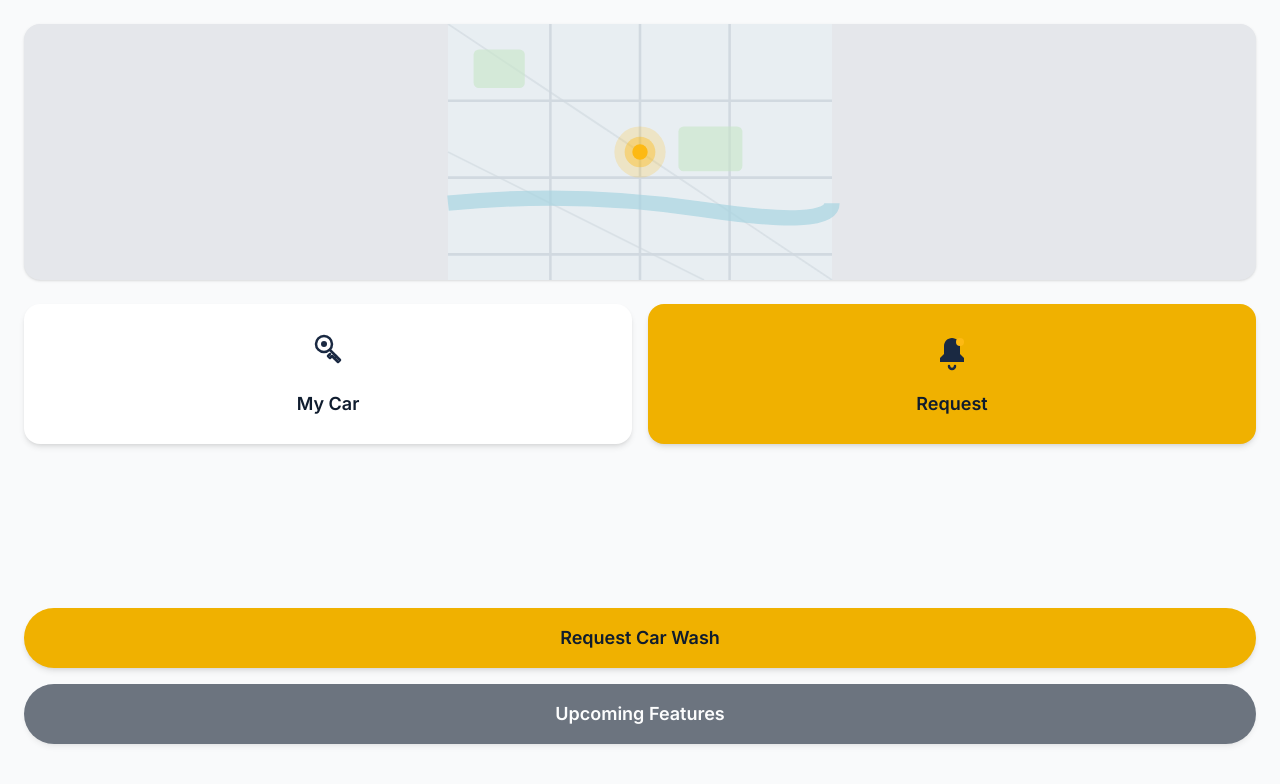
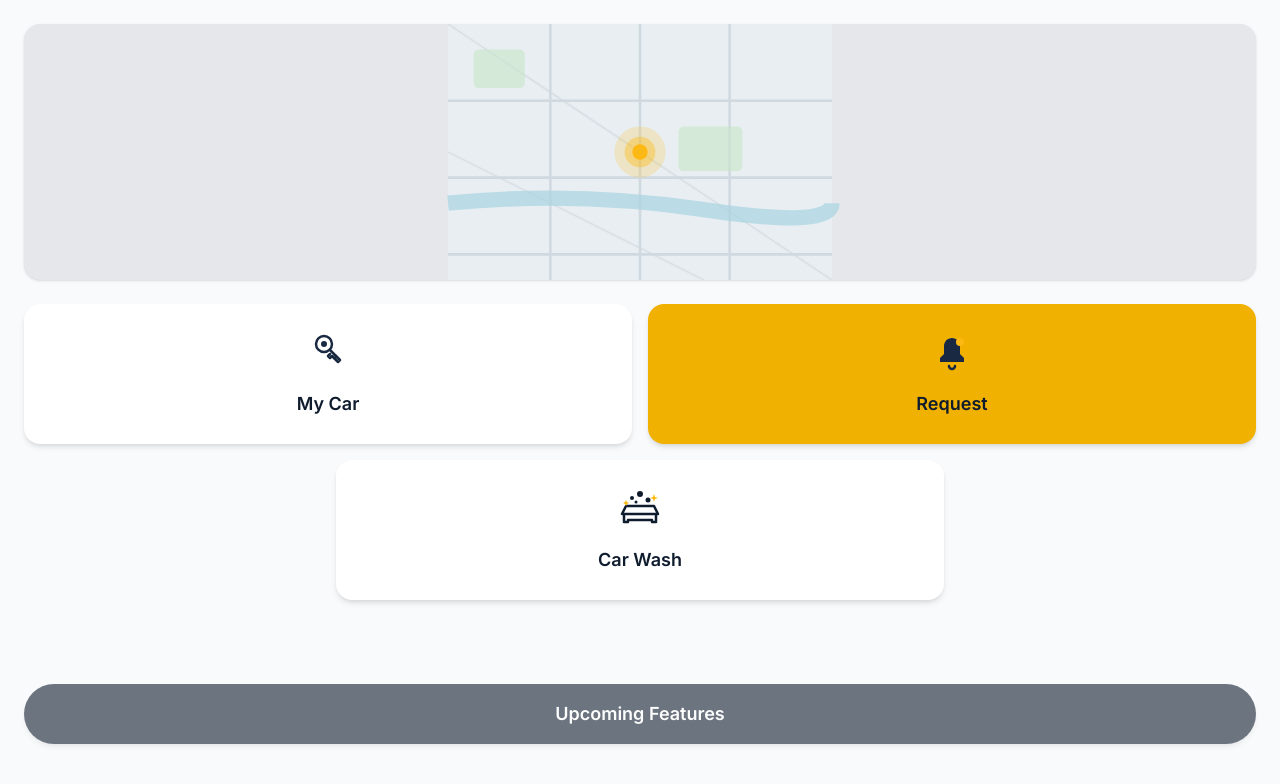
Before and after one commit to markkmagedd/valetx, a Next.js app: page /home in a window 1280 px wide. Shown: the top 784 px of the page. Built offline with nearby package versions, Linux system fonts and the light colour scheme.

Commit message:
feat: Convert Car Wash button into square ActionCard below My Car and Request

```diff
--- a/app/home/page.tsx
+++ b/app/home/page.tsx
@@ -4,7 +4,7 @@ import { useRouter } from "next/navigation";
 import MapView from "@/components/MapView";
 import ActionCard from "@/components/ActionCard";
 import Button from "@/components/Button";
-import { CarKeyIcon, BellIcon } from "@/components/Icons";
+import { CarKeyIcon, BellIcon, CarWashIcon } from "@/components/Icons";
 
 export default function HomePage() {
   const router = useRouter();
@@ -33,22 +33,22 @@ export default function HomePage() {
             onClick={() => router.push("/searching")}
             variant="yellow"
           />
+          <div className="col-span-2 flex justify-center">
+            <div className="w-[calc(50%-8px)]">
+              <ActionCard
+                icon={<CarWashIcon />}
+                title="Car Wash"
+                onClick={() => router.push("/car-wash")}
+              />
+            </div>
+          </div>
         </div>
 
-        {/* Actions & Upcoming Features */}
+        {/* Upcoming Features Button */}
         <div
-          className="flex-1 flex flex-col justify-end space-y-4 pb-8 animate-fadeIn"
+          className="flex-1 flex items-end pb-8 animate-fadeIn"
           style={{ animationDelay: "0.2s" }}
         >
-          <Button
-            variant="primary"
-            size="lg"
-            onClick={() => router.push("/car-wash")}
-            className="w-full bg-yellow-500 hover:bg-yellow-600 text-navy-dark"
-          >
-            Request Car Wash
-          </Button>
-
           <Button
             variant="primary"
             size="lg"
```
